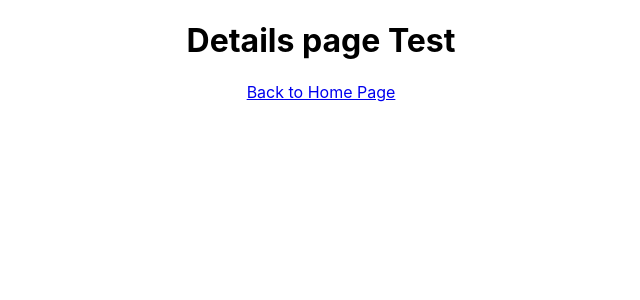
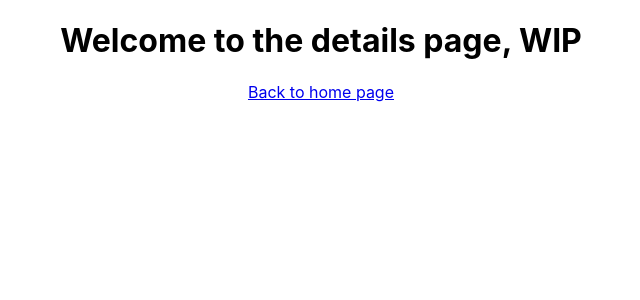
Before and after one commit to rafaelballestrin/kodflix, a React (Create React App) app: page /BlackMirror in a window 1280 px wide. Shown: the top 300 px of the page, without its empty margins (319-959 px from the left). Built offline with nearby package versions, Linux system fonts and the light colour scheme.

Commit message:
#12 Introduce component state - QA Required

```diff
--- a/src/Details.js
+++ b/src/Details.js
@@ -1,11 +1,31 @@
-import React from 'react';
+
+import React, { Component } from 'react';
 import { Link } from 'react-router-dom';
 
-export default function Details() {
+export default class Details extends Component {
+
+  constructor() {
+    super();
+    this.state = {
+      welcomeMessage: 'Welcome to the details page, WIP'
+    };
+  }
+
+  componentDiMount() {
+    setTimeout(() => {
+      this.setState({
+        welcomeMessage: 'The best is yet to come!'
+      });
+    }, 3000);
+  }
+
+  render() {
     return (
       <div>
-        <h1>Details page Test</h1>
-      <Link to='/'>Back to Home Page</Link>
+        <h1>{this.state.welcomeMessage}</h1>
+        <Link to='/'>Back to home page</Link>
       </div>
     );
   }
+
+}
```
